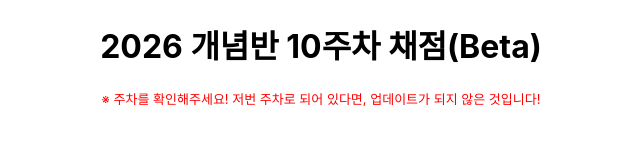
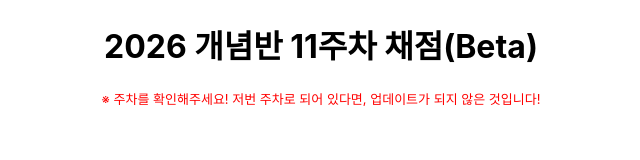
Before and after one commit to GitC0de/TGF-Scoring, a React (Create React App) app: page /concept-test in a window 1280 px wide. Shown: the top 160 px of the page, without its empty margins (319-959 px from the left). Built offline with nearby package versions, Linux system fonts and the light colour scheme.

Commit message:
concept-11th week update

```diff
--- a/src/component/ConceptTestScoring.js
+++ b/src/component/ConceptTestScoring.js
@@ -103,7 +103,7 @@ export default function GradingApp() {
 
   return (
     <>
-      <h1>2026 개념반 10주차 채점(Beta)</h1>
+      <h1>2026 개념반 11주차 채점(Beta)</h1>
       <p className="confirmation">
         ※ 주차를 확인해주세요! 저번 주차로 되어 있다면, 업데이트가 되지 않은
         것입니다!
```
